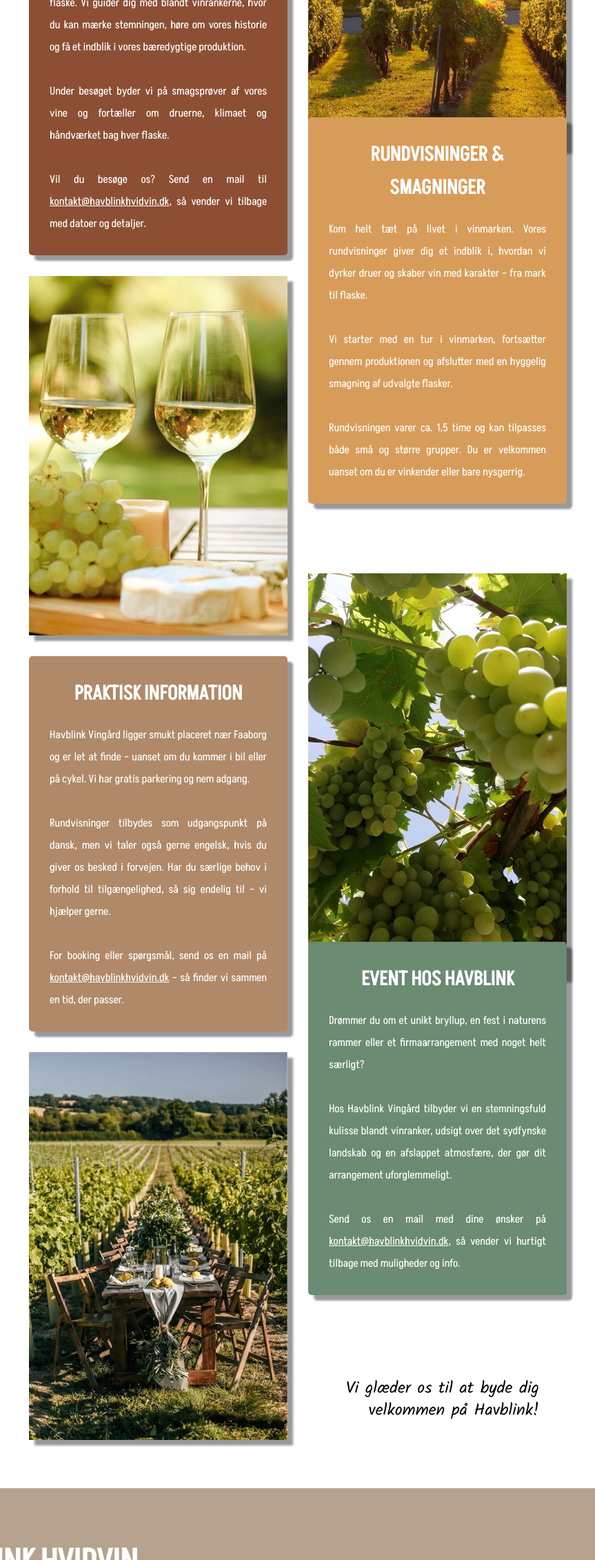
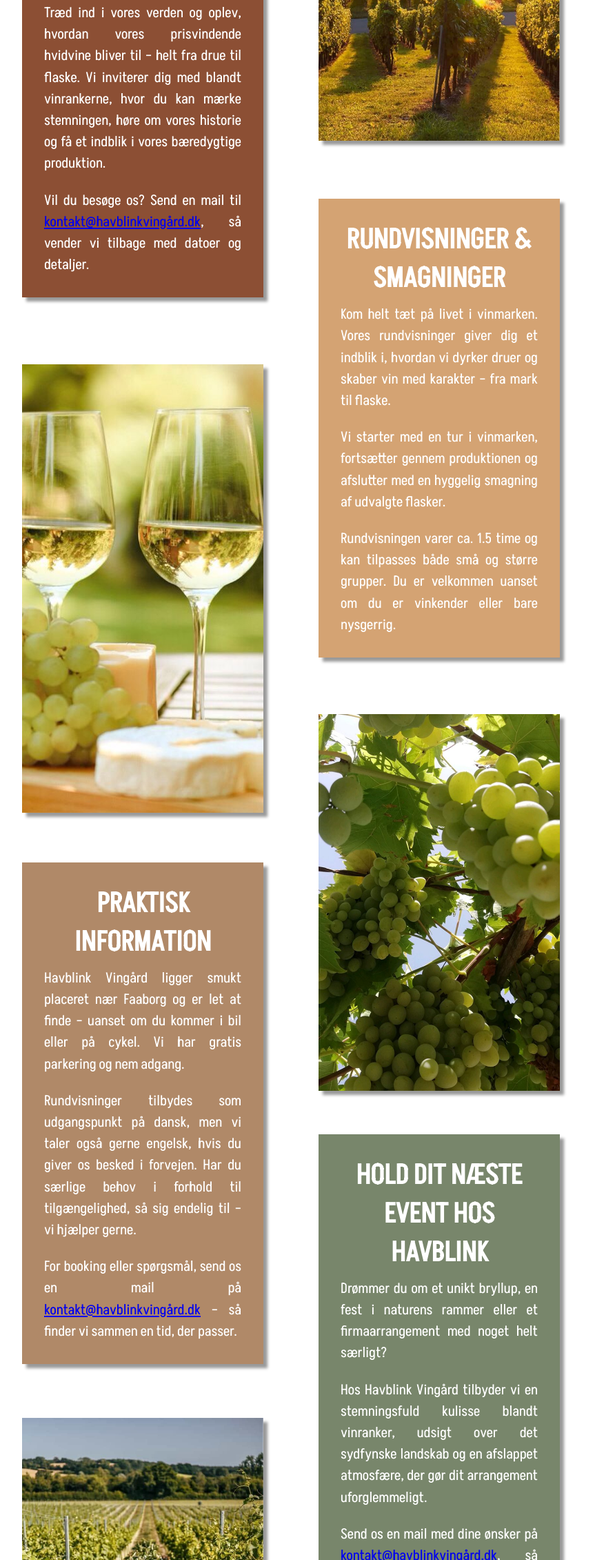
Before and after one commit to ThomasBennett1/HavblinkHvidvin, a plain HTML site: page vingårdsbesøg.html in a window 1280 px wide. Shown: the part 539-2800 px from the top of the page at 69% size, without its empty margins (218-1081 px from the left). Drawn offline with Linux system fonts and the light colour scheme.

Commit message:
flere justeringer
finpusninger af nogle sider

```diff
--- a/vingårdsbesøg.css
+++ b/vingårdsbesøg.css
@@ -4,91 +4,182 @@
   font-weight: normal; /* Optional: Define the weight */
   font-style: normal;  /* Optional: Define the style */
 }
-/* Sektionen for hele oplevelsen */
-.havblink-oplevelse {
-    padding: 40px 20px;
-    max-width: 800px;
-    margin: auto;
+/* Sektionen for besøg*/
+.introduktion {
+  font-family: "Intro", sans-serif;
+  font-size: 1.8rem;
+  text-align: center;
+  margin: 2rem auto;
+  max-width: 350px;
+  margin-left: 350px;
+  margin-bottom: -175px;
+  position: relative;
+  margin-top: 100px;
 }
 
-  .oplevelse-grid {
-    display: grid;
-    grid-template-columns: 1fr 1fr;
-    gap: 30px;
-    align-items: start;
+.tekst-besoeg {
+  background-color: #8C4F34;
+  color: white;
+  padding: 2rem;
+  max-width: 350px;
+  box-shadow: 6px 6px 4px rgba(0, 0, 0, 0.4);
+  margin-top: 150px;
+}
+.tekst-besoeg h2 {
+  font-size: 2.5rem;
+  margin-bottom: 0.5rem;
+  text-align: center;
+}
+.tekst-besoeg p {
+  font-size: 1.3rem;
+  line-height: 1.5;
+  text-align: justify;
 }
 
-  .intro-tekst {
-    grid-column: 1 / -1;
-    font-family: "Intro", sans-serif;
-    text-align: center;
-    margin-bottom: -220px;
-    margin-top: 50px;
-    max-width: 300px;
-    font-size: 1.5rem;
-    line-height: 2rem;
-    margin-left: 50px;
+.billede-besoeg {
+  width: 350px;
+  height: auto;
+  object-fit: cover;
+  box-shadow: 6px 6px 4px rgba(0, 0, 0, 0.4);
 }
 
-  .outro-tekst {
-    grid-column: 1 / -1;
-    text-align: right;
-    font-family: "Intro", sans-serif;
-    margin-top: -120px;
-    font-size: 1.5rem;
-    max-width: 300px;
-    margin-left: 440px;
-    line-height: 2rem;
+.sektion.besoeg {
+  display: flex;
+  flex-wrap: wrap;
+  align-items: flex-start;
+  justify-content: center;
+  gap: 5rem;
+  margin: 2rem 0;
 }
 
-  .oplevelse-billede {
-    width: 375px;
-    height: auto;
-    display: block;
-    box-shadow: 8px 8px 3px rgba(0, 0, 0, 0.4);
+/* Sektionen for rundvisning*/
+
+.tekst-rundvisning {
+  background-color: #D4A373;
+  color: white;
+  padding: 2rem;
+  max-width: 350px;
+  box-shadow: 6px 6px 4px rgba(0, 0, 0, 0.4);
+  position: relative;
+  top: -175px;
 }
-    .druer-billede img {
-        margin-top: -120px;
+.tekst-rundvisning h2 {
+  font-size: 2.5rem;
+  margin-bottom: 0.5rem;
+  text-align: center;
+}
+.tekst-rundvisning p {
+  font-size: 1.3rem;
+  line-height: 1.5;
+  text-align: justify;
 }
 
-  .tekstboks {
-    padding: 30px;
-    border-radius: 5px;
-    box-shadow: 8px 8px 3px rgba(0, 0, 0, 0.4);
-    line-height: 2rem;
+.billede-rundvisning {
+  width: 350px;
+  height: 650px;
+  object-fit: cover;
+  position: relative;
+  top:50px;
+  box-shadow: 6px 6px 4px rgba(0, 0, 0, 0.4);
+}
+
+.sektion.rundvisning {
+  display: flex;
+  flex-wrap: wrap-reverse;
+  align-items: flex-start;
+  justify-content: center;
+  gap: 5rem;
+  margin: 2rem 0;
+}
+
+/* Sektionen for info*/
+
+.tekst-information {
+  background-color: #B08968;
+  color: white;
+  padding: 2rem;
+  max-width: 350px;
+  box-shadow: 6px 6px 4px rgba(0, 0, 0, 0.4);
+  position: relative;
+  top: 90px;
+}
+.tekst-information h2 {
+  font-size: 2.5rem;
+  margin-bottom: 0.5rem;
+  text-align: center;
+}
+.tekst-information p {
+  font-size: 1.3rem;
+  line-height: 1.5;
   text-align: justify;
 }
-  .tekstboks h3 {
-    font-size: 1.8rem;
-    text-align: center;
-    line-height: 3rem;
-    margin-bottom: 20px;
+
+.billede-information {
+  width: 350px;
+  height: auto;
+  object-fit: cover;
+  position: relative;
+  top: -125px;
+  box-shadow: 6px 6px 4px rgba(0, 0, 0, 0.4);
 }
 
-  .brun-boks {
-    background-color: #B08968;
-    color: white;
-
-  }
-  .mørk-brun-boks {
-    background-color: #8C4F34;
-    color: white;
-    margin-top: 150px;
+.sektion.information {
+  display: flex;
+  flex-wrap: wrap;
+  align-items: flex-start;
+  justify-content: center;
+  gap: 5rem;
+  margin: 2rem 0;
 }
 
-  .orange-boks {
-    background-color: #d89c5a;
+/* Sektionen for event*/
+
+.tekst-event {
+  background-color: #78866B;
   color: white;
-    margin-top: -230px;
+  padding: 2rem;
+  max-width: 350px;
+  box-shadow: 6px 6px 4px rgba(0, 0, 0, 0.4);
+  position: relative;
+  top: -275px;
+}
+.tekst-event h2 {
+  font-size: 2.5rem;
+  margin-bottom: 0.5rem;
+  text-align: center;
+}
+.tekst-event p {
+  font-size: 1.3rem;
+  line-height: 1.5;
+  text-align: justify;
 }
 
-  .groen-boks {
-    background-color: #6b8b72;
-    color: white;
-    margin-top: -160px;
+.billede-event {
+  width: 350px;
+  height: auto;
+  object-fit: cover;
+  position: relative;
+  top: -60px;
+  box-shadow: 6px 6px 4px rgba(0, 0, 0, 0.4);
 }
 
-  a {
-    color: #ffffff;
-    text-decoration: underline;
+.sektion.event {
+  display: flex;
+  flex-wrap: wrap-reverse;
+  align-items: flex-start;
+  justify-content: center;
+  gap: 5rem;
+  margin: 2rem 0;
 }
+
+.afslutning {
+  text-align: center;
+  font-family: "Intro", sans-serif;
+  font-size: 1.8rem;
+  margin: 2rem auto;
+  max-width: 350px;
+  margin-left: 775px;
+  position: relative;
+  top: -225px;
+  margin-bottom: -100px;
+}
--- a/vingårdsbesøg.html
+++ b/vingårdsbesøg.html
@@ -24,53 +24,80 @@
     </header>
 
     <main>
-        <section class="havblink-oplevelse">
-            <div class="oplevelse-grid">
+      <section class="introduktion">
+        <p class="introduktion-tekst">Oplev Havblink med egne sanser – fra vinmark til glas.</p>
+      </section>
 
-              <p class="intro-tekst">Oplev Havblink med egne sanser – fra vinmark til glas.</p>
+      <section class="sektion besoeg">
+        <div class="tekst-besoeg">
+          <h2>BESØG HAVBLINK VINGÅRD</h2>
+          <p>
+            Træd ind i vores verden og oplev, hvordan vores prisvindende hvidvine bliver til – helt fra drue til flaske.
+            Vi inviterer dig med blandt vinrankerne, hvor du kan mærke stemningen, høre om vores historie og få et indblik i
+            vores bæredygtige produktion.
+          </p>
+         <br> <p>
+            Vil du besøge os? Send en mail til
+            <a href="mailto:kontakt@havblinkvingård.dk">kontakt@havblinkvingård.dk</a>,
+            så vender vi tilbage med datoer og detaljer.
+          </p>
+        </div>
+        <img class="billede-besoeg" src="pics/højerekolone1.png" alt="Vingård i solnedgang" />
+      </section>
 
-              <div class="tekstboks mørk-brun-boks">
-                <h3>BESØG HAVBLINK VINGÅRD</h3>
-                <p>Træd ind i vores verden og oplev, hvordan vores prisvindende hvidvin bliver til – helt fra drue til flaske. Vi guider dig med blandt vinrankerne, hvor du kan mærke stemningen, høre om vores historie og få et indblik i vores bæredygtige produktion.</p>
-               <br> <p>Under besøget byder vi på smagsprøver af vores vine og fortæller om druerne, klimaet og håndværket bag hver flaske.</p>
-                <br><p>Vil du besøge os? Send en mail til <a href="mailto:kontakt@havblinkhvidvin.dk">kontakt@havblinkhvidvin.dk</a>, så vender vi tilbage med datoer og detaljer.</p>
-              </div>
+      <section class="sektion rundvisning">
+        <img class="billede-rundvisning" src="pics/venstrekolone1.png" alt="Hvidvin og druer" />
+        <div class="tekst-rundvisning">
+          <h2>RUNDVISNINGER & SMAGNINGER</h2>
+          <p>
+            Kom helt tæt på livet i vinmarken. Vores rundvisninger giver dig et indblik i, hvordan vi dyrker druer og skaber vin med karakter – fra mark til flaske.
+          </p>
+          <br><p>
+            Vi starter med en tur i vinmarken, fortsætter gennem produktionen og afslutter med en hyggelig smagning af udvalgte flasker.
+          </p>
+          <br><p>
+            Rundvisningen varer ca. 1.5 time og kan tilpasses både små og større grupper. Du er velkommen uanset om du er vinkender eller bare nysgerrig.
+          </p>
+        </div>
+      </section>
 
-              <img src="pics/højerekolone1.png" alt="Vinmark i solnedgang" class="oplevelse-billede">
+      <section class="sektion information">
+        <div class="tekst-information">
+          <h2>PRAKTISK INFORMATION</h2>
+          <p>
+            Havblink Vingård ligger smukt placeret nær Faaborg og er let at finde – uanset om du kommer i bil eller på cykel. Vi har gratis parkering og nem adgang.
+          </p>
+          <br><p>
+            Rundvisninger tilbydes som udgangspunkt på dansk, men vi taler også gerne engelsk, hvis du giver os besked i forvejen. Har du særlige behov i forhold til tilgængelighed, så sig endelig til – vi hjælper gerne.
+          </p>
+          <br><p>
+            For booking eller spørgsmål, send os en mail på
+            <a href="mailto:kontakt@havblinkvingård.dk">kontakt@havblinkvingård.dk</a> – så finder vi sammen en tid, der passer.
+          </p>
+        </div>
+        <img class="billede-information" src="pics/druerimg.png" alt="Druer i solskin" />
+      </section>
 
-              <img src="pics/venstrekolone1.png" alt="Vindruer" class="oplevelse-billede">
+      <section class="sektion event">
+        <img class="billede-event" src="pics/venstrekolone2.png" alt="Langbord i vinmark" />
+        <div class="tekst-event">
+          <h2>HOLD DIT NÆSTE EVENT HOS HAVBLINK</h2>
+          <p>
+            Drømmer du om et unikt bryllup, en fest i naturens rammer eller et firmaarrangement med noget helt særligt?
+          </p>
+          <br><p>
+            Hos Havblink Vingård tilbyder vi en stemningsfuld kulisse blandt vinranker, udsigt over det sydfynske landskab og en afslappet atmosfære, der gør dit arrangement uforglemmeligt.
+          </p>
+          <br><p>
+            Send os en mail med dine ønsker på
+            <a href="mailto:kontakt@havblinkvingård.dk">kontakt@havblinkvingård.dk</a>, så vender vi hurtigt tilbage med muligheder og info.
+          </p>
+        </div>
+      </section>
 
-              <div class="tekstboks orange-boks">
-                <h3>RUNDVISNINGER & SMAGNINGER</h3>
-                <p>Kom helt tæt på livet i vinmarken. Vores rundvisninger giver dig et indblik i, hvordan vi dyrker druer og skaber vin med karakter – fra mark til flaske.</p>
-                <br><p>Vi starter med en tur i vinmarken, fortsætter gennem produktionen og afslutter med en hyggelig smagning af udvalgte flasker.</p>
-               <br> <p>Rundvisningen varer ca. 1,5 time og kan tilpasses både små og større grupper. Du er velkommen uanset om du er vinkender eller bare nysgerrig.</p>
-              </div>
-
-              <div class="tekstboks brun-boks">
-                <h3>PRAKTISK INFORMATION</h3>
-                <p>Havblink Vingård ligger smukt placeret nær Faaborg og er let at finde – uanset om du kommer i bil eller på cykel. Vi har gratis parkering og nem adgang.</p>
-                <br><p>Rundvisninger tilbydes som udgangspunkt på dansk, men vi taler også gerne engelsk, hvis du giver os besked i forvejen. Har du særlige behov i forhold til tilgængelighed, så sig endelig til – vi hjælper gerne.</p>
-                <br><p>For booking eller spørgsmål, send os en mail på <a href="mailto:kontakt@havblinkhvidvin.dk">kontakt@havblinkhvidvin.dk</a> – så finder vi sammen en tid, der passer.</p>
-              </div>
-        <div class="druer-billede">
-              <img src="pics/druerimg.png" alt="Vindruer tæt på" class="oplevelse-billede">
-            </div>
-              <img src="pics/venstrekolone2.png" alt="Langbord i vinmark" class="oplevelse-billede">
-
-              <div class="tekstboks groen-boks">
-                <h3>EVENT HOS HAVBLINK</h3>
-                <p>Drømmer du om et unikt bryllup, en fest i naturens rammer eller et firmaarrangement med noget helt særligt?</p>
-                <br><p>Hos Havblink Vingård tilbyder vi en stemningsfuld kulisse blandt vinranker, udsigt over det sydfynske landskab og en afslappet atmosfære, der gør dit arrangement uforglemmeligt.</p>
-                <br><p>Send os en mail med dine ønsker på <a href="mailto:kontakt@havblinkhvidvin.dk">kontakt@havblinkhvidvin.dk</a>, så vender vi hurtigt tilbage med muligheder og info.</p>
-              </div>
-
-
-
-              <p class="outro-tekst">Vi glæder os til at byde dig velkommen på Havblink!</p>
-            </div>
-          </section>
-
+      <section class="afslutning">
+        <p class="afslutning-tekst">Vi glæder os til at byde dig velkommen på Havblink.</p>
+      </section>
     </main>
 
     <footer>
```
Also changed, not shown: kontakt.css (+3 -4 lines), solaris.css (+14 -18 lines). Lines whose indentation alone changed are shown as unchanged.
